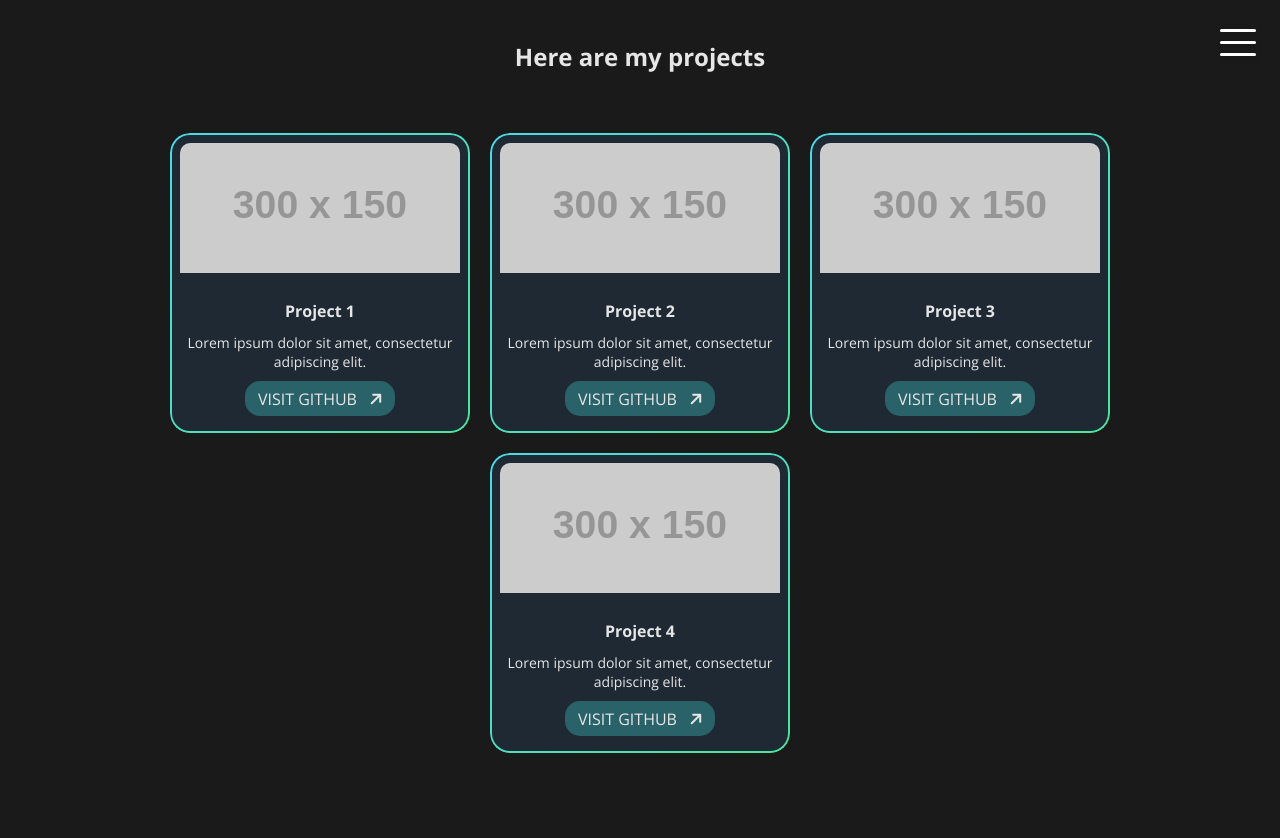
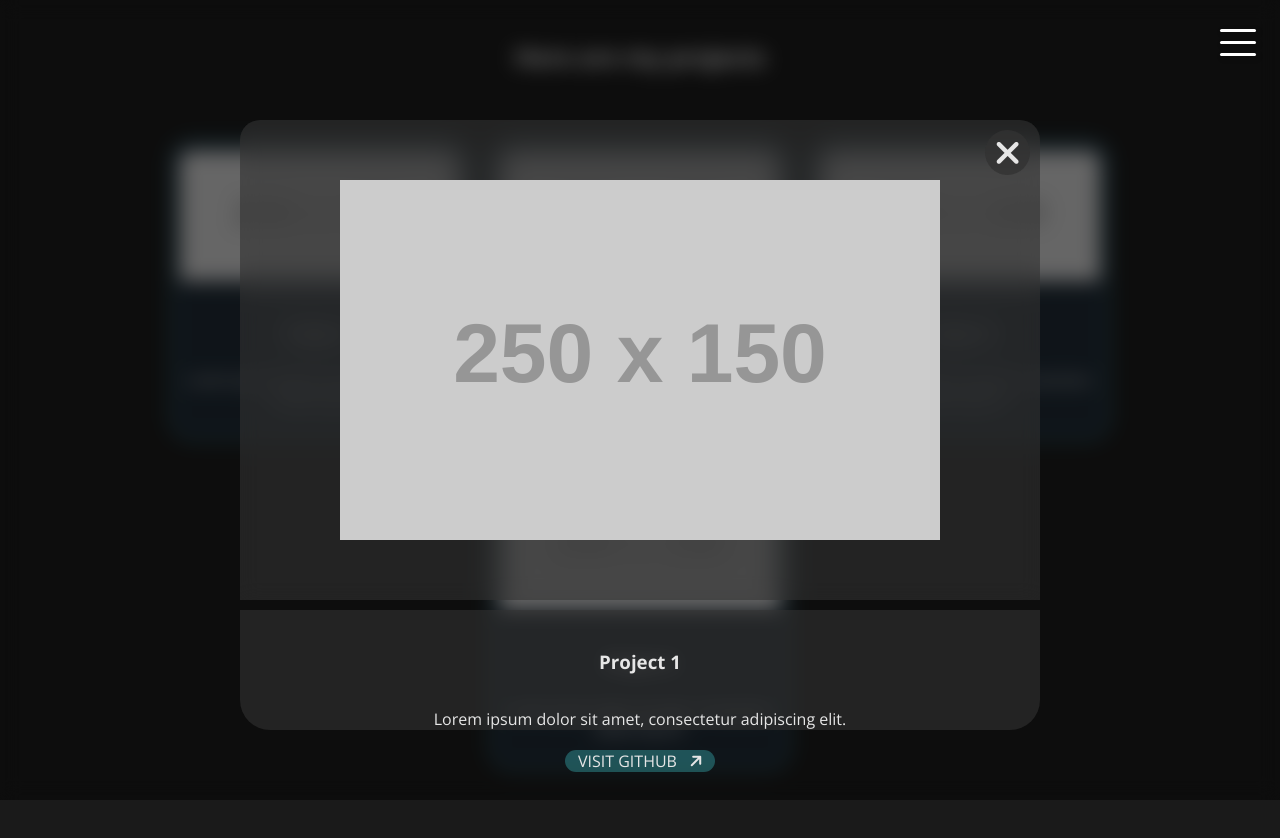
Before and after one commit to Saif-Quazi/saifq.co, a website: page public/projects.html in a window 1280 px wide. Both pictures are taken after a click on the element 320 px from the left and 283 px from the top of the page. Drawn offline with nearby package versions, Linux system fonts and the light colour scheme; placeholder pictures from the web are drawn by us.

Commit message:
[v1.0.3] Add contact form, EmailJS and project modal

```diff
--- a/public/client/projects.js
+++ b/public/client/projects.js
@@ -1,50 +1,70 @@
 const projectHolder = document.getElementById("projectHolder");
 let projects = [
   {
-    image: "https://placehold.co/300x150",
+    image: "https://placehold.co/250x150",
     name: "Project 1",
     description: "Lorem ipsum dolor sit amet, consectetur adipiscing elit.",
     githubRepo: "https://github.com/Saif-Quazi",
-    demoLink: "https://demo.com"
+    demoLink: "https://demo.com",
+    gallery: [
+      "https://placehold.co/250x150?text=1",
+      "https://placehold.co/250x150?text=2",
+      "https://placehold.co/250x150?text=3",
+    ],
   },
   {
-    image: "https://placehold.co/300x150",
+    image: "https://placehold.co/250x150",
     name: "Project 2",
     description: "Lorem ipsum dolor sit amet, consectetur adipiscing elit.",
     githubRepo: "https://github.com/Saif-Quazi",
-    demoLink: "https://demo.com"
+    demoLink: "https://demo.com",
+    gallery: [
+      "https://placehold.co/250x150?text=1",
+      "https://placehold.co/250x150?text=2",
+      "https://placehold.co/250x150?text=3",
+    ],
   },
   {
-    image: "https://placehold.co/300x150",
+    image: "https://placehold.co/250x150",
     name: "Project 3",
     description: "Lorem ipsum dolor sit amet, consectetur adipiscing elit.",
     githubRepo: "https://github.com/Saif-Quazi",
-    demoLink: "https://demo.com"
-
+    demoLink: "https://demo.com",
+    gallery: [
+      "https://placehold.co/250x150?text=1",
+      "https://placehold.co/250x150?text=2",
+      "https://placehold.co/250x150?text=3",
+    ],
   },
   {
-    image: "https://placehold.co/300x150",
+    image: "https://placehold.co/250x150",
     name: "Project 4",
     description: "Lorem ipsum dolor sit amet, consectetur adipiscing elit.",
     githubRepo: "https://github.com/Saif-Quazi",
-    demoLink: "https://demo.com"
+    demoLink: "https://demo.com",
+    gallery: [
+      "https://placehold.co/250x150?text=1",
+      "https://placehold.co/250x150?text=2",
+      "https://placehold.co/250x150?text=3",
+    ],
   },
 ];
 
 function generateProjects() {
   projectHolder.innerHTML = "";
-  projects.forEach((project) => {
+  projects.forEach((project, index) => {
     const projectDiv = document.createElement("div");
     projectDiv.classList.add("project");
+    projectDiv.dataset.projectId = index;
+    projectDiv.id = `project-${index}`;
+    projectDiv.onclick = () => {
+      openModal(index);
+    };
     projectDiv.innerHTML = `
         <img class="projImg" src="${project.image}" alt="${project.name}" />
         <div class="projInfo">
           <h3 class="projName">${project.name}</h3>
           <p class="projDesc">${project.description}</p>
-          <a class="projLink" href="${project.githubRepo}" rel="noopener noreferrer" target="_blank">
-            <span>Visit GitHub</span>
-            <i class="fa-solid fa-arrow-up fa-rotate-by" style="--fa-rotate-angle: 45deg;"></i>
-          </a>
         </div>
         `;
     projectHolder.appendChild(projectDiv);
@@ -52,3 +72,65 @@ function generateProjects() {
 }
 
 generateProjects();
+
+async function openModal(projectID) {
+  const modal = document.getElementById("modal");
+  const modalOverlay = document.getElementById("modalOverlay");
+
+  let project = projects[projectID];
+
+  modal.innerHTML = `
+    <div class="closeBtn" onclick="closeModal()">
+      <i class="fa-solid fa-xmark"></i>
+    </div>
+    <div id="projImgSlider">
+      <img class="mProjImg" src="${project.gallery[0]}" alt="${project.name}" />
+      <img class="mProjImg" src="${project.gallery[1]}" alt="${project.name}" />
+      <img class="mProjImg" src="${project.gallery[2]}" alt="${project.name}" />
+    </div>
+    <div id="mProjInfo">
+      <h3 class="mProjName">${project.name}</h3>
+      <p class="mProjDesc">${project.description}</p>
+      <a class="mProjLink" href="${project.githubRepo}" rel="noopener noreferrer" target="_blank">
+        <span>Visit GitHub</span>
+        <i class="fa-solid fa-arrow-up fa-rotate-by" style="--fa-rotate-angle: 45deg;"></i>
+      </a>
+    </div>
+    `;
+
+  // Show modal and overlay
+  modal.style.display = "flex";
+  modalOverlay.style.display = "block";
+
+  // Force reflow before adding active class
+  void modalOverlay.offsetWidth;
+
+  modalOverlay.classList.add("active");
+  modal.classList.add("active");
+
+  const slider = document.getElementById("projImgSlider");
+  slider.addEventListener("wheel", (e) => {
+    e.preventDefault();
+  });
+}
+
+async function closeModal() {
+  const modal = document.getElementById("modal");
+  const modalOverlay = document.getElementById("modalOverlay");
+
+  modalOverlay.classList.remove("active");
+  modal.classList.remove("active");
+
+  // Wait for transition to complete
+  await sleep(0.3);
+
+  modal.style.display = "none";
+  modalOverlay.style.display = "none";
+}
+
+// Add click listener to overlay to close modal
+document.getElementById("modalOverlay").addEventListener("click", closeModal);
+
+async function sleep(seconds) {
+  await new Promise((resolve) => setTimeout(resolve, seconds * 1000));
+}
--- a/public/projects.html
+++ b/public/projects.html
@@ -1,8 +1,8 @@
 <!DOCTYPE html>
 <html lang="en">
     <head>
-    <meta charset="UTF-8">
-    <meta name="viewport" content="width=device-width, initial-scale=1.0">
+        <meta charset="UTF-8" />
+        <meta name="viewport" content="width=device-width, initial-scale=1.0" />
         <title>Saif Quazi | Projects</title>
 
         <meta name="description" content="//HERE" />
@@ -64,6 +64,8 @@
             <div id="projectHolder">
                 <!-- Projects will be dynamically generated here -->
             </div>
+            <div id="modalOverlay"></div>
+            <div id="modal" style="display: none"></div>
         </main>
         <script src="client/components.js"></script>
         <script src="client/main.js"></script>
--- a/public/styles/page/projects.css
+++ b/public/styles/page/projects.css
@@ -1,11 +1,13 @@
 #pageTitle {
+    height: 40px;
+    margin: 40px;
     font-size: 24px;
     font-weight: bold;
-    margin: 40px;
 }
 
 #projectHolder {
     width: 100vw;
+    height: calc(100vh - 120px);
     padding: 20px;
     display: flex;
     flex-wrap: wrap;
@@ -25,14 +27,20 @@
     border-radius: 20px;
     background: #1e2933;
     z-index: 0;
+    cursor: pointer;
+    border: 1px solid var(--primary-color);
 }
 
-.project::before {
+/*.project::before {
     content: "";
     position: absolute;
     inset: -2px;
     border-radius: inherit;
-    background: linear-gradient(135deg, var(--primary-color), var(--secondary-color));
+    background: linear-gradient(
+        135deg,
+        var(--primary-color),
+        var(--secondary-color)
+    );
     z-index: -1;
 }
 
@@ -40,15 +48,20 @@
     .project::before {
         inset: 0;
         padding: 2px;
-        background: linear-gradient(135deg, var(--primary-color), var(--secondary-color));
+        background: linear-gradient(
+            135deg,
+            var(--primary-color),
+            var(--secondary-color)
+        );
         border-radius: inherit;
 
-        mask: linear-gradient(#fff 0 0) content-box,
-              linear-gradient(#fff 0 0);
+        mask:
+            linear-gradient(#fff 0 0) content-box,
+            linear-gradient(#fff 0 0);
         mask-composite: exclude;
         -webkit-mask-composite: xor;
     }
-}
+}*/
 
 .project:hover {
     background-color: #304050;
@@ -96,7 +109,7 @@
     font-weight: 200;
     text-transform: uppercase;
     border-radius: 15px;
-    background:  hsla(181, 77%, 59%, 0.3);
+    background: hsla(181, 77%, 59%, 0.3);
 }
 
 .projLink:hover {
@@ -104,3 +117,120 @@
     color: var(--primary-color);
     background: hsla(181, 77%, 59%, 0.5);
 }
+
+#modal {
+    width: 90vw;
+    height: 60vh;
+    max-width: 800px;
+    max-height: 495px;
+    padding: 40px;
+    position: fixed;
+    top: 45%;
+    left: 50%;
+    transform: translate(-50%, -50%);
+    display: none;
+    align-items: center;
+    justify-content: center;
+    border-radius: 20px 20px 0 0;
+    background: hsla(0, 0%, 20%, 0.6);
+    backdrop-filter: blur(10px);
+    z-index: 1001;
+    opacity: 0;
+}
+
+#modal.active {
+    opacity: 1;
+}
+
+#modalOverlay {
+    width: 100vw;
+    height: 100vh;
+    position: fixed;
+    top: 0;
+    left: 0;
+    display: none;
+    opacity: 0;
+    transition: opacity 0.3s ease-in-out;
+    background: rgba(0, 0, 0, 0.5);
+    backdrop-filter: blur(10px);
+    z-index: 1000;
+}
+
+#modalOverlay.active {
+    opacity: 1;
+}
+
+.closeBtn {
+    width: 45px;
+    height: 45px;
+    top: 10px;
+    right: 10px;
+    position: absolute;
+    font-size: 35px;
+    line-height: 45px;
+    text-align: center;
+    border-radius: 50%;
+    background: hsla(0, 0%, 20%, 0.8);
+    cursor: pointer;
+    z-index: 10;
+}
+
+.closeBtn:hover {
+    background: hsla(0, 0%, 20%, 0.9);
+}
+
+#projImgSlider {
+    width: calc(100% - 40px);
+    height: calc(100% - 40px);
+    display: flex;
+    overflow-x: scroll;
+    scroll-snap-type: x mandatory;
+}
+
+.mProjImg {
+    width: 100%;
+    height: 100%;
+    flex-shrink: 0;
+    object-fit: contain;
+    border-radius: 30px;
+    scroll-snap-align: start;
+}
+
+#mProjInfo {
+    width: 90vw;
+    height: 15vh;
+    max-width: 800px;
+    max-height: 295px;
+    padding: 20px;
+    position: absolute;
+    bottom: calc(-15vh - 10px);
+    left: 0;
+    display: flex;
+    flex-direction: column;
+    align-items: center;
+    justify-content: space-evenly;
+    border-radius: 0px 0px 30px 30px;
+    z-index: 0;
+    background: hsla(0, 0%, 20%, 0.6);
+}
+
+.mProjLink {
+    width: 150px;
+    height: 35px;
+    margin: 4px;
+    display: flex;
+    align-items: center;
+    justify-content: space-evenly;
+    font-size: 16px;
+    font-weight: 200;
+    text-transform: uppercase;
+    text-decoration: none;
+    border-radius: 15px;
+    background: hsla(181, 77%, 59%, 0.3);
+}
+
+.mProjLink:hover {
+    cursor: pointer;
+    color: var(--primary-color);
+    background: hsla(181, 77%, 59%, 0.5);
+}
```
Also changed, not shown: public/client/form.js (added, +13 -0 lines), public/contact.html (+12 -0 lines), public/styles/page/contact.css (added, +32 -0 lines). Lines whose indentation alone changed are shown as unchanged.
